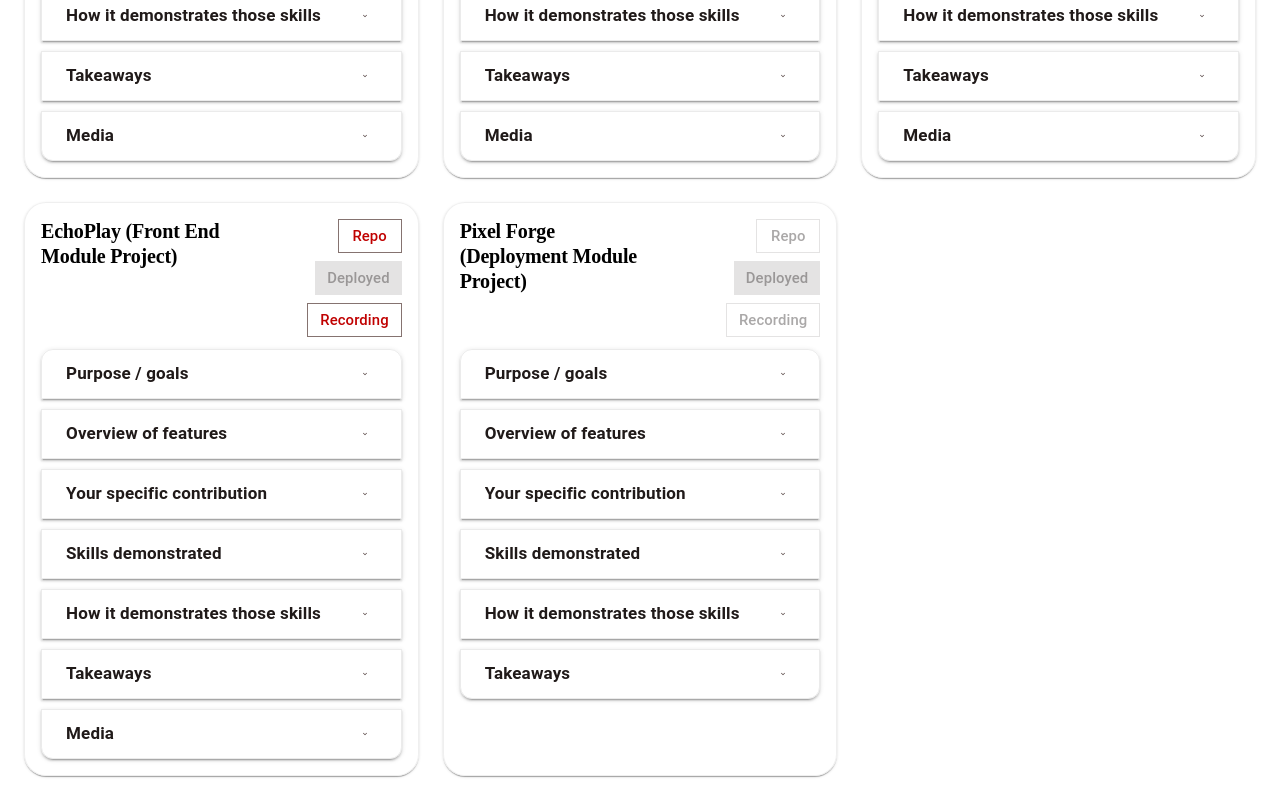
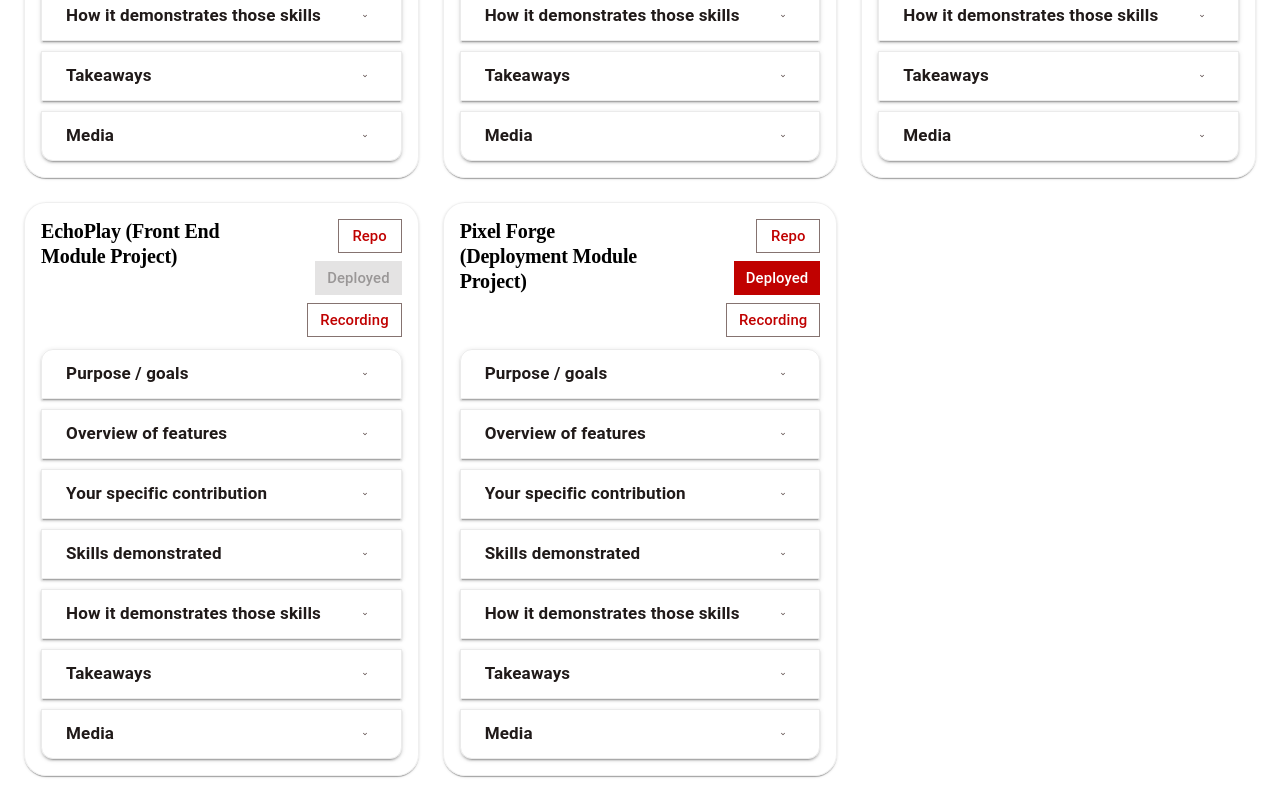
Before and after one commit to luisflores09/My-Portfolio, an Angular app: page /projects in a window 1280 px wide. Shown: the part 672-1472 px from the top of the page. Built offline with nearby package versions, Linux system fonts and the light colour scheme.

Commit message:
updated projects

```diff
--- a/src/app/pages/projects/projects-page.component.ts
+++ b/src/app/pages/projects/projects-page.component.ts
@@ -183,18 +183,39 @@ export class ProjectsPageComponent {
         {
             id: 'deployment-module-project',
             name: 'Pixel Forge (Deployment Module Project)',
-            repoUrl: undefined,
-            deployedUrl: undefined,
-            recordingUrl: undefined,
+            repoUrl: "https://github.com/PixelForgeArcade/PixelForgeApp",
+            deployedUrl: "https://pixelforge-frontend-latest.onrender.com/",
+            recordingUrl: "https://www.youtube.com/watch?v=NjoCwuKmnZI",
             includeContribution: true,
-            purposeGoals: undefined,
-            features: undefined,
-            contribution: undefined,
-            skills: undefined,
-            skillsEvidence: undefined,
-            takeaways: undefined,
-            diagramsWireframes: undefined,
-            screenshotsGifs: undefined
+            purposeGoals:
+                'I built PixelForge as a small full-stack Angular + Flask app to prove out a real-world authentication flow (Steam OpenID), secure session handling across separate frontend/backend domains, and an end-to-end DevOps pipeline (tests → Docker build → push → deploy). My goal was to make deployments repeatable and safe so every change is tested, packaged the same way, and promoted automatically to production.',
+            features: [
+                'Steam OpenID login with backend OpenID verification and a server-side session established in Flask (`app.py`).',
+                'Session-based auth checks from the frontend using credentialed requests (`fetch(..., { credentials: \'include\' })`) to confirm login status and fetch profile data (`landing-page.component.ts`).',
+                'Steam profile retrieval via Steam Web API (GetPlayerSummaries) returning a curated “public profile” JSON object to the frontend (`app.py`).',
+                'Containerized frontend + backend: multi-stage Angular build served by Nginx with SPA routing + long-term static asset caching (`Dockerfile`, `nginx.conf`), and Flask served via Gunicorn with `$PORT` support (`Dockerfile`).',
+                'CI/CD workflow that runs unit tests + production build on PRs/pushes, then on `master` builds/pushes a Docker image and triggers a Render deploy hook (`build.yml`).'
+            ],
+            contribution:
+                'Solo development: I built the Angular app and Flask API end-to-end, implemented Steam auth + session behavior, containerized both services, and created the CI/CD pipeline. I also wrote the setup/deployment documentation and structured the repo to be easy to run locally or deploy remotely.',
+            skills: [
+                'Technical: Angular (standalone components + routing) and frontend architecture',
+                'Technical: Flask API design and session-based authentication',
+                'Technical: Steam OpenID integration and external API consumption',
+                'Technical: Secure cookie/session configuration, credentialed CORS across domains',
+                'Technical: Docker multi-stage builds and runtime packaging',
+                'Technical: Nginx SPA routing + caching headers',
+                'Technical: GitHub Actions CI/CD, secrets management, and environment injection via build args',
+                'Durable: End-to-end ownership and debugging distributed frontend ↔ backend issues',
+                'Durable: Security-minded thinking (cookie flags + cross-site behavior) and clear documentation',
+                'Durable: Designing for automation and repeatability'
+            ],
+            skillsEvidence:
+                'I handled the “separate domains” deployment correctly by enabling credentialed CORS and configuring session cookies for cross-site usage (for example, `SameSite=None`, `Secure`, `HttpOnly`) in the backend (`app.py`). I set up release quality gates by running tests and a production build before any deployment, and packaged the frontend with a multi-stage Docker build served via Nginx with SPA routing and caching headers (`Dockerfile`, `nginx.conf`). I also injected the production backend URL at build time so the container build stays reproducible across environments.',
+            takeaways:
+                'I learned that authentication complexity shows up most after deployment: cross-site cookies, CORS, redirects, and environment configuration all have to align. I also learned to treat CI/CD as part of the product—shipping immutable Docker images with tests/builds as gates made deployments easier to reason about. Finally, I reinforced the value of small, well-documented systems with secure defaults and automation.',
+            diagramsWireframes: '/pixel-forge-models.svg',
+            screenshotsGifs: '/Pixel-Forge-App.jpeg'
         }
     ];
 }
```
Also changed, not shown: public/Pixel-Forge-App.jpeg (added), public/pixel-forge-models.svg (added).
